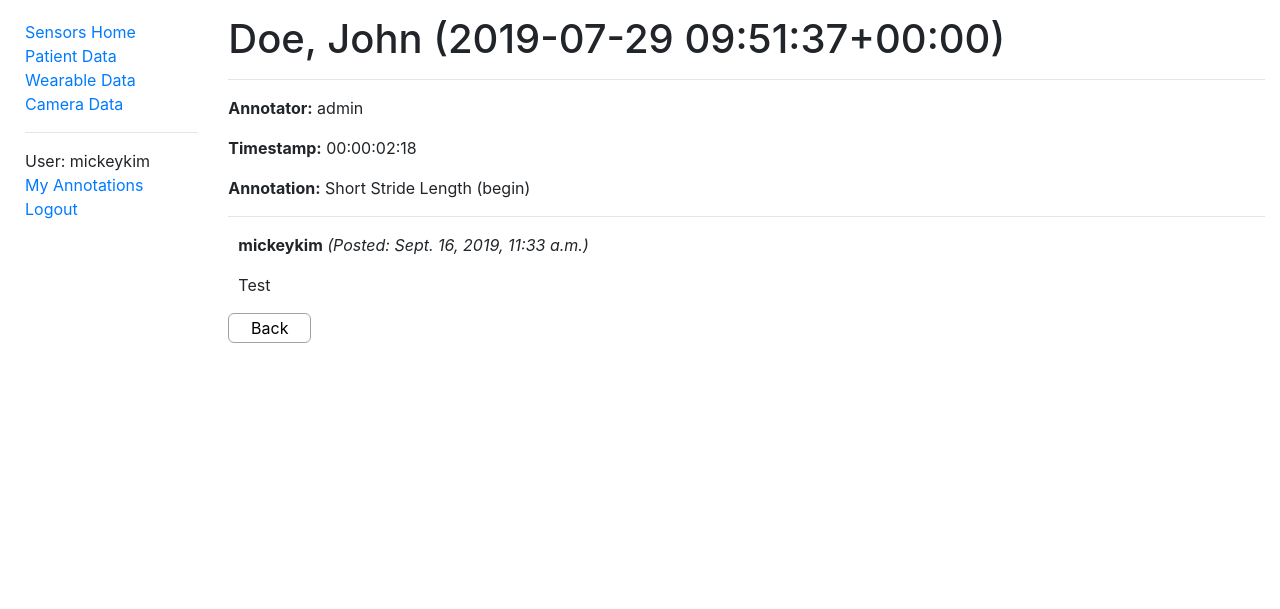
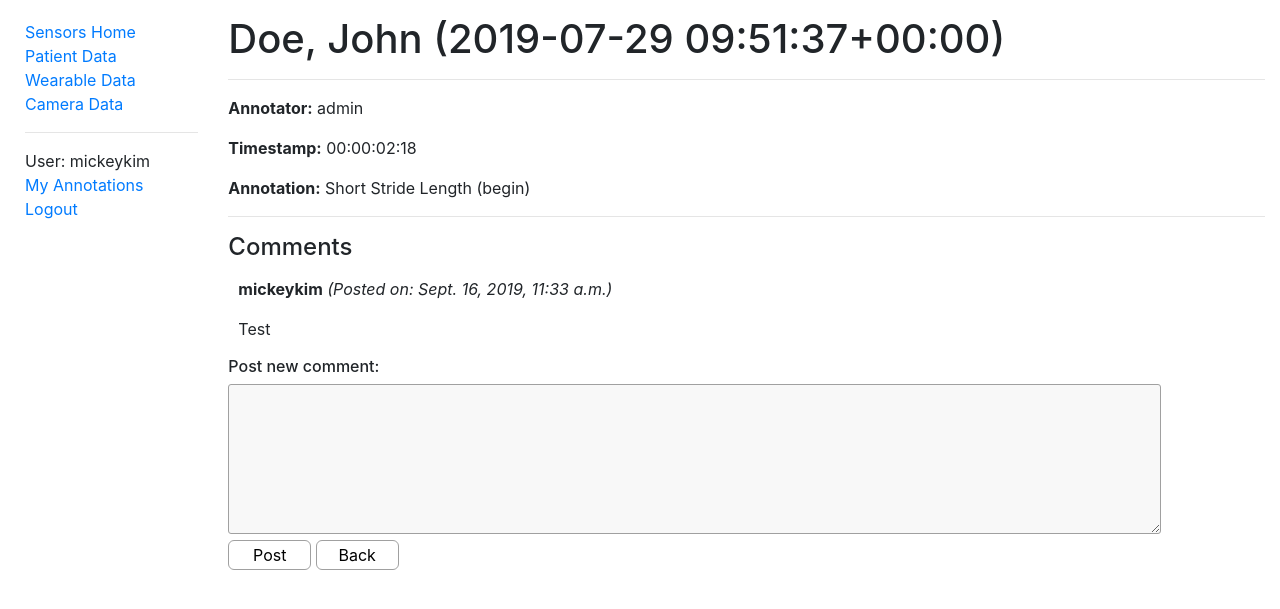
Before and after one commit to mickeykkim/masters-project-sphere, a Django app: page /sensors/cameradata/20/20 in a window 1280 px wide. Shown: the top 609 px of the page. Run offline with Django 3.2, Linux system fonts and the light colour scheme; a user stored in the database is signed in; data comes from the database, SQL or seed files in the repository; both versions use the stored data as it was after the commit; some libraries are stand-ins or nearby versions.

Commit message:
finished initial comment system

```diff
--- a/pdsensorvis/sensors/forms.py
+++ b/pdsensorvis/sensors/forms.py
@@ -1,7 +1,7 @@
 from django import forms
 from django.core.exceptions import ValidationError
 from django.utils.translation import ugettext_lazy as _
-from .models import CameraAnnotation
+from .models import CameraAnnotation, CameraAnnotationComment
 
 
 class CameraAnnotationCreateForm(forms.ModelForm):
@@ -59,3 +59,27 @@ class CameraAnnotationEditForm(forms.ModelForm):
     class Meta:
         model = CameraAnnotation
         fields = ['timestamp', 'annotation', 'status', 'note']
+
+
+class CameraAnnotationCommentCreateForm(forms.ModelForm):
+    """
+    def clean_text(self):
+        data = self.cleaned_data['text']
+
+        if not data:
+            raise ValidationError(_('Comment cannot be blank.'))
+
+        return data
+    """
+
+    class Meta:
+        model = CameraAnnotationComment
+        fields = ['text']
+        widgets = {
+            'text': forms.Textarea(attrs={
+                'id': 'form-text',
+                'required': False,
+                'style': 'border: 1px solid #a0a0a0; border-radius: 3px; '
+                         'height: 150px; width: 90%; box-sizing: border-box; background-color: #f8f8f8;',
+            }),
+        }
--- a/pdsensorvis/sensors/static/css/styles.css
+++ b/pdsensorvis/sensors/static/css/styles.css
@@ -41,7 +41,7 @@
 }
 
 .comment {
-    margin: auto 0 0 10px;
+    margin: 15px 0 0 10px;
 }
 
 .controlButtonL,
--- a/pdsensorvis/sensors/templates/sensors/cameraannotation_detail.html
+++ b/pdsensorvis/sensors/templates/sensors/cameraannotation_detail.html
@@ -16,14 +16,23 @@
     <p><strong>Note:</strong> {{ cameraannotation.note }}</p>
   {% endif %}
   <hr>
+  <h4>Comments</h4>
   {% for comment in cameraannotation.comments.all %}
     <div class="comment">
-      <strong>{{ comment.author }}</strong> <em>(Posted: {{ comment.timestamp }})</em>
+      <strong>{{ comment.author }}</strong> <em>(Posted on: {{ comment.timestamp }})</em>
       <p>{{ comment.text|linebreaks }}</p>
     </div>
   {% empty %}
     <p>No comments.</p>
   {% endfor %}
-  <input type="button" value="Back" class="controlButtonL"
-         onclick="window.location.href='{{ cameraannotation.camera.get_absolute_url }}'" />
+  <form method="POST" class="post-form">
+    {% csrf_token %}
+    <h6>Post new comment:</h6>
+    {{ form.text }}
+    <div>
+      <button type="submit" id="post" class="controlButtonL">Post</button>
+      <input type="button" value="Back" class="controlButtonL"
+           onclick="window.location.href='{{ cameraannotation.camera.get_absolute_url }}'" />
+    </div>
+  </form>
 {% endblock %}
--- a/pdsensorvis/sensors/templates/sensors/patientdata_detail.html
+++ b/pdsensorvis/sensors/templates/sensors/patientdata_detail.html
@@ -15,7 +15,7 @@
 
     {% for wearable in patientdata.wearabledata_set.all %}
       <hr>
-      <p><strong>Time:</strong> <a href="{% url 'wearabledata-detail' wearable.id %}">{{ wearable.time }}</a></p>
+      <p><strong>Session:</strong> <a href="{% url 'wearabledata-detail' wearable.id %}">{{ wearable.time }}</a></p>
       <p><strong>File:</strong> <a href="{{ media_url }}{{ wearable.filename }}">{{ wearable.filename }}</a></p>
       <p><strong>Note:</strong> {{wearable.note}}</p>
       <p class='text-muted'><strong>Id:</strong> {{wearable.id}}</p>
@@ -27,7 +27,7 @@
 
     {% for camera in patientdata.cameradata_set.all %}
       <hr>
-      <p><strong>Time:</strong> <a href="{% url 'cameradata-detail' camera.id %}">{{ camera.time }}</a></p>
+      <p><strong>Session:</strong> <a href="{% url 'cameradata-detail' camera.id %}">{{ camera.time }}</a></p>
       <p><strong>File:</strong> <a href="{{ media_url }}{{ camera.filename }}">{{ camera.filename }}</a></p>
       <p><strong>Note:</strong> {{camera.note}}</p>
       <p class='text-muted'><strong>Id:</strong> {{camera.id}}</p>
--- a/pdsensorvis/sensors/views.py
+++ b/pdsensorvis/sensors/views.py
@@ -5,8 +5,9 @@ from django.urls import reverse, reverse_lazy
 from django.shortcuts import redirect
 from django.contrib.auth import get_user_model
 from django.contrib.auth.mixins import LoginRequiredMixin
+from django.utils import timezone
 from .models import PatientData, WearableData, CameraData, WearableAnnotation, CameraAnnotation, CameraAnnotationComment
-from .forms import CameraAnnotationCreateForm, CameraAnnotationEditForm
+from .forms import CameraAnnotationCreateForm, CameraAnnotationEditForm, CameraAnnotationCommentCreateForm
 
 User = get_user_model()
 
@@ -155,7 +156,7 @@ class CameraAnnotationDetailGet(LoginRequiredMixin, generic.DetailView):
 
     def get_context_data(self, **kwargs):
         context = super(CameraAnnotationDetailGet, self).get_context_data(**kwargs)
-        # context['form'] = CameraAnnotationCreateForm(initial=self.request.session.get('form_data'))
+        context['form'] = CameraAnnotationCommentCreateForm()
         return context
 
 
@@ -164,3 +165,26 @@ class CameraAnnotationDetailView(LoginRequiredMixin, generic.View):
     def get(self, request, *args, **kwargs):
         view = CameraAnnotationDetailGet.as_view()
         return view(request, *args, **kwargs)
+
+    def post(self, request, uuid, pk):
+        current_annotation = get_object_or_404(CameraAnnotation, pk=pk)
+
+        form = CameraAnnotationCommentCreateForm(request.POST)
+
+        if form.is_valid():
+            # self.request.session['form_data'] = form.cleaned_data
+            new_comment = form.save(commit=False)
+            new_comment.annotation = current_annotation
+            new_comment.author = request.user
+            new_comment.text = form.cleaned_data['text']
+            new_comment.save()
+            return redirect('cameraannotation-detail', uuid=uuid, pk=pk)
+        else:
+            print(form.errors)
+
+        context = {
+            'form': form,
+            'cameraannotation': current_annotation
+        }
+
+        return render(request, 'sensors/cameraannotation_detail.html', context)
```
Also changed, not shown: pdsensorvis/sensors/templates/sensors/cameraannotation_list_annotated_user.html (+12 -9 lines), pdsensorvis/db.sqlite3, pdsensorvis/sensors/migrations/0015_auto_20190916_1712.py (added), pdsensorvis/sensors/migrations/0016_auto_20190916_1717.py (added).
